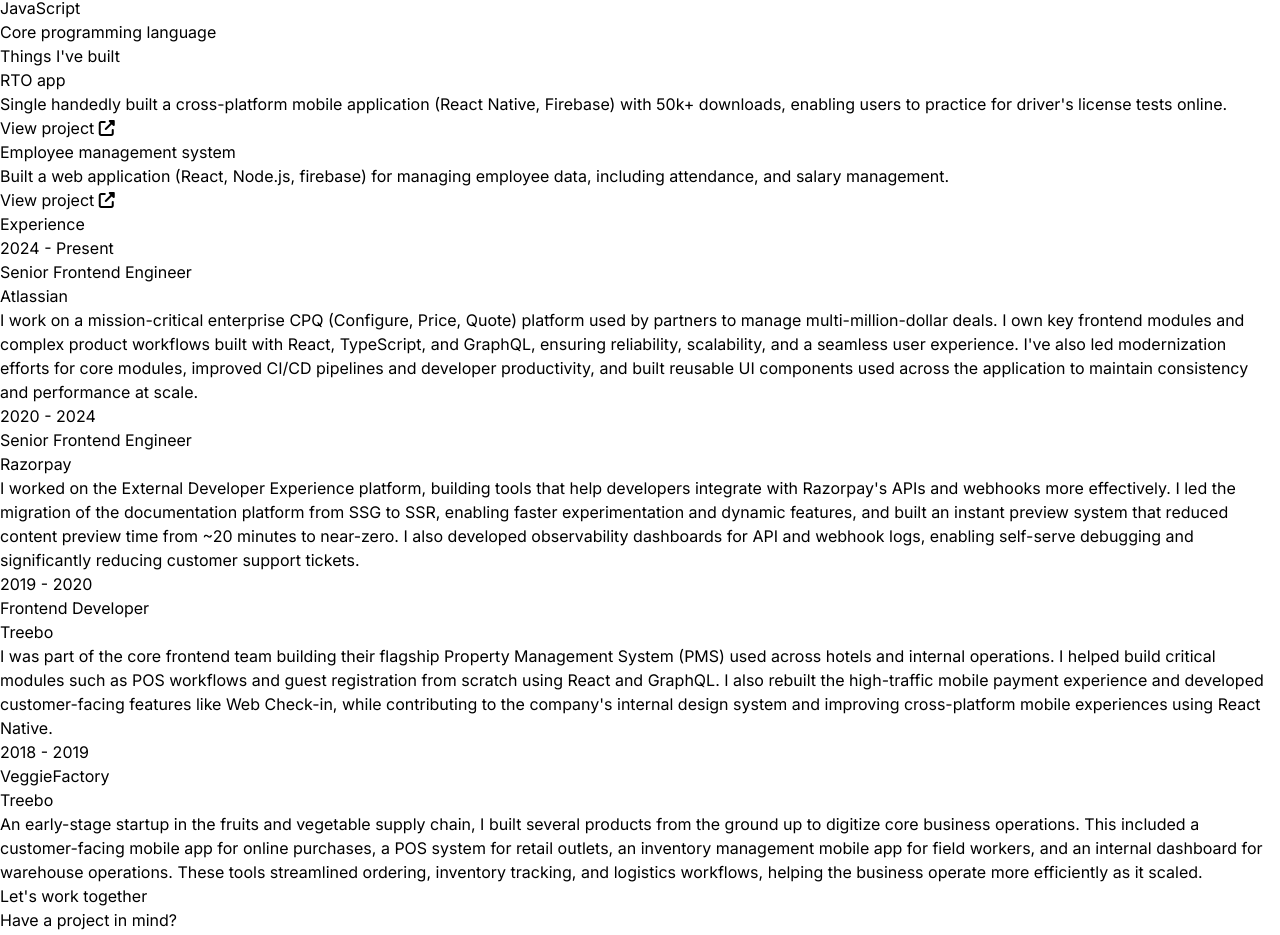
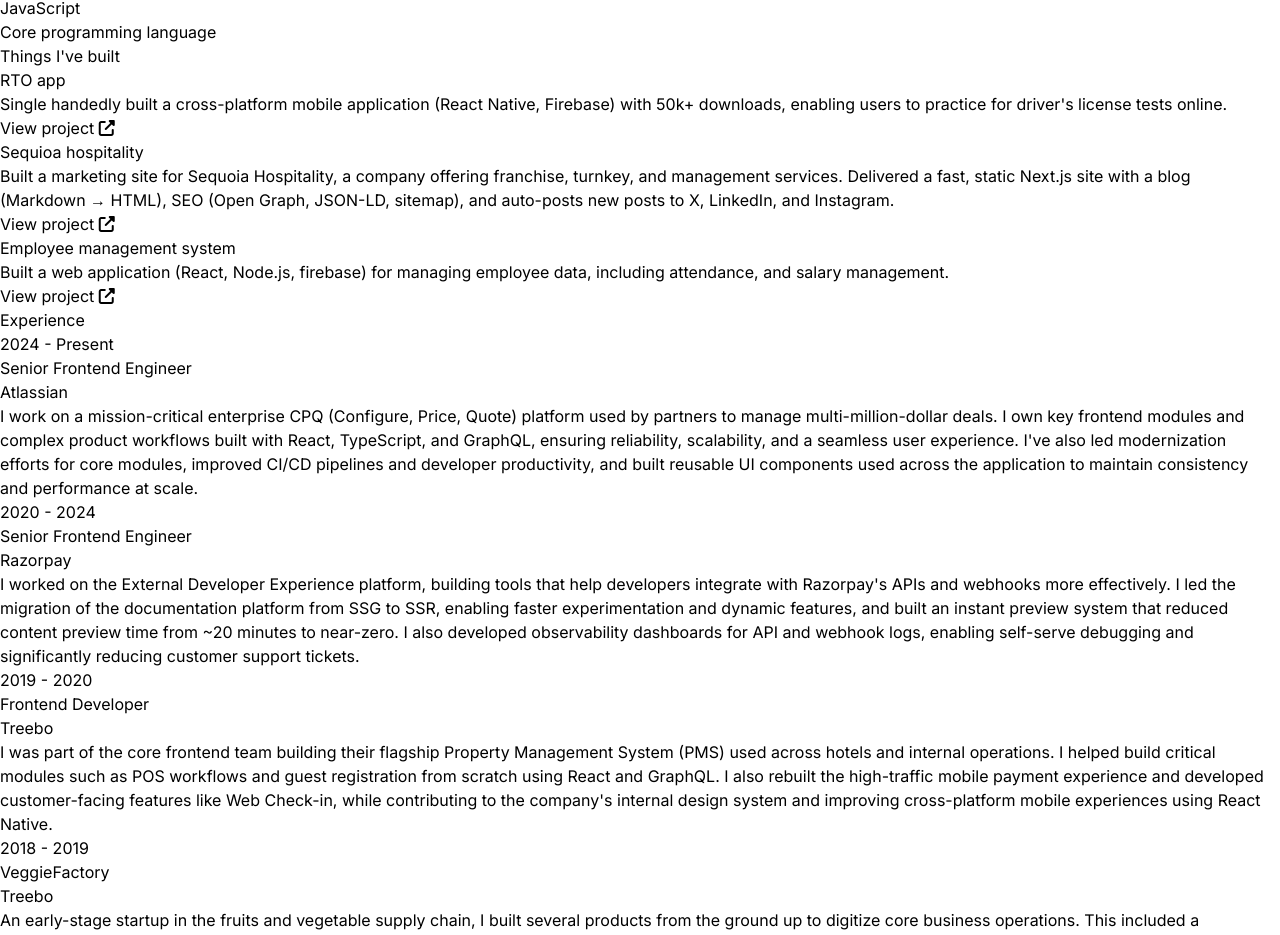
Before and after one commit to dhwanilvyas/dhwanilvyas.github.io, a Next.js app: page / in a window 1280 px wide. Shown: the part 2254-3189 px from the top of the page. Built offline with nearby package versions, Linux system fonts and the light colour scheme; no server answers.

Commit message:
Update Projects.tsx

```diff
--- a/components/Projects.tsx
+++ b/components/Projects.tsx
@@ -4,6 +4,11 @@
     name: "RTO app",
     description:
       "Single handedly built a cross-platform mobile application (React Native, Firebase) with 50k+ downloads, enabling users to practice for driver's license tests online.",
+  },
+  {
+    href: "https://sequioahospitality.com/",
+    name: "Sequioa hospitality",
+    description: "Built a marketing site for Sequoia Hospitality, a company offering franchise, turnkey, and management services. Delivered a fast, static Next.js site with a blog (Markdown → HTML), SEO (Open Graph, JSON-LD, sitemap), and auto-posts new posts to X, LinkedIn, and Instagram."
   },
   {
     href: "#",
```
